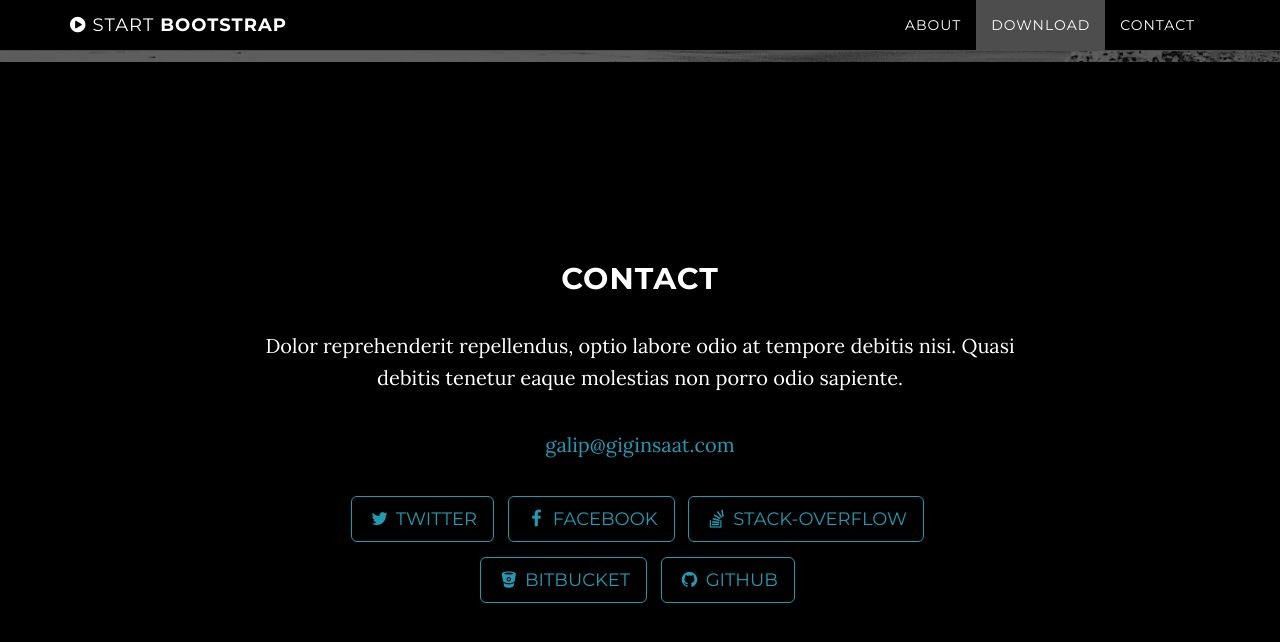
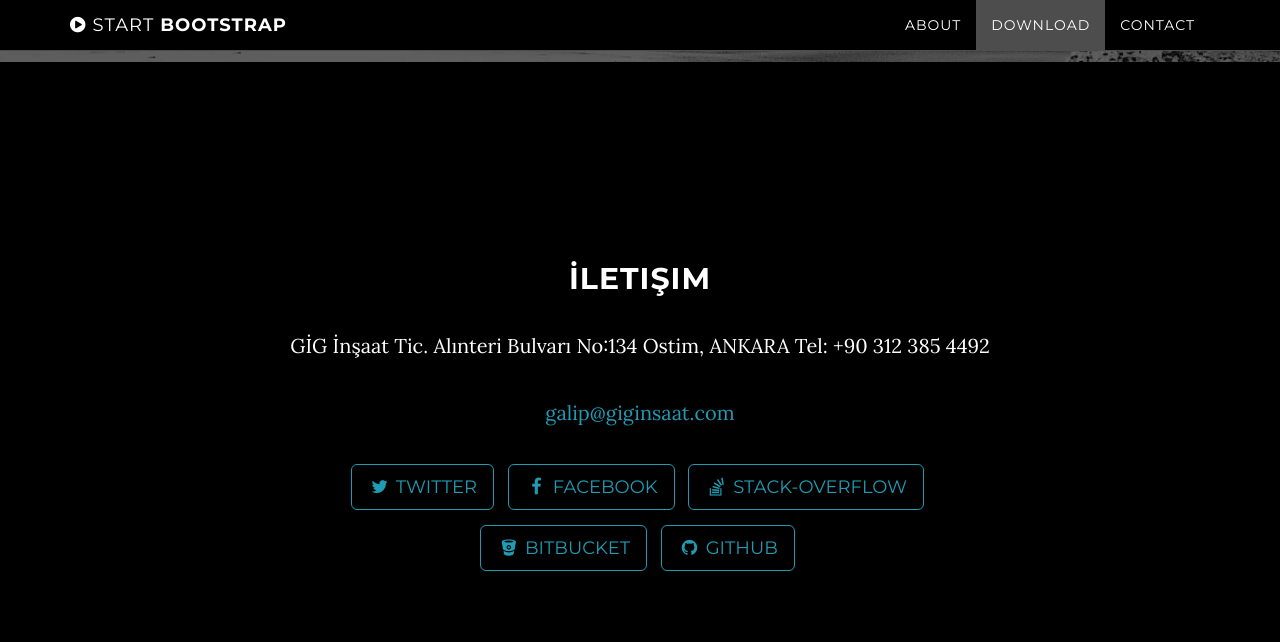
Before and after one commit to giginsaat/website, a Jekyll site: the page built from index.html, in a window 1280 px wide and 900 px high, scrolled down 2083 px. Shown: the top 642 px of the window. Built offline with Jekyll 4.4.1, drawn with Linux system fonts in a browser that asks for light colours.

Commit message:
Update contact.html

```diff
--- a/_includes/contact.html
+++ b/_includes/contact.html
@@ -2,8 +2,8 @@
     <section id="contact" class="container content-section text-center">
         <div class="row">
             <div class="col-lg-8 col-lg-offset-2">
-                <h2>Contact</h2>
-                <p>Dolor reprehenderit repellendus, optio labore odio at tempore debitis nisi. Quasi debitis tenetur eaque molestias non porro odio sapiente.</p>
+                <h2>İletişim</h2>
+                <p>GİG İnşaat Tic.  Alınteri Bulvarı No:134 Ostim, ANKARA  Tel: +90 312 385 4492</p>
                 <p><a href="mailto:{{ site.email }}">{{ site.email }}</a>
                 </p>
                 <ul class="list-inline banner-social-buttons">
```
